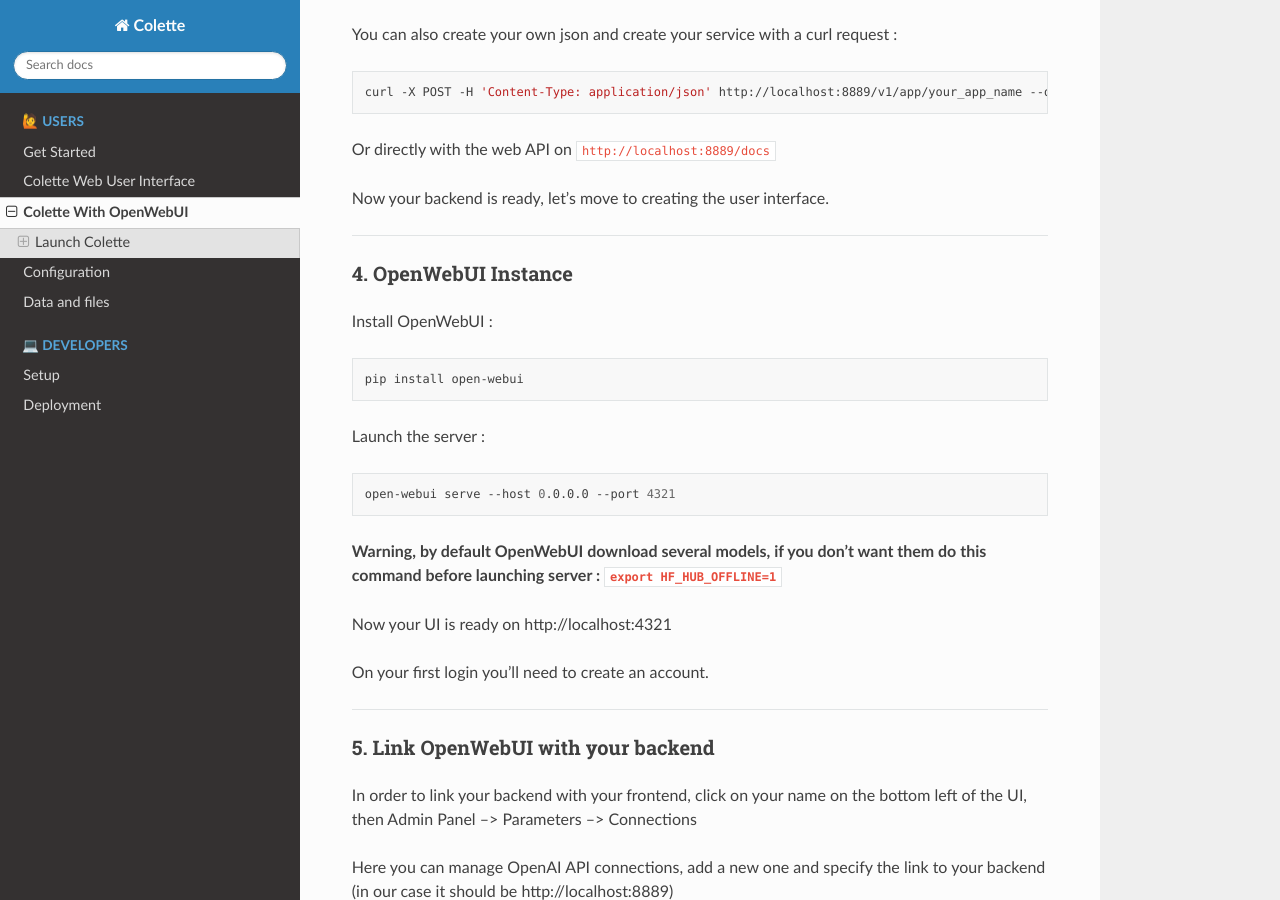
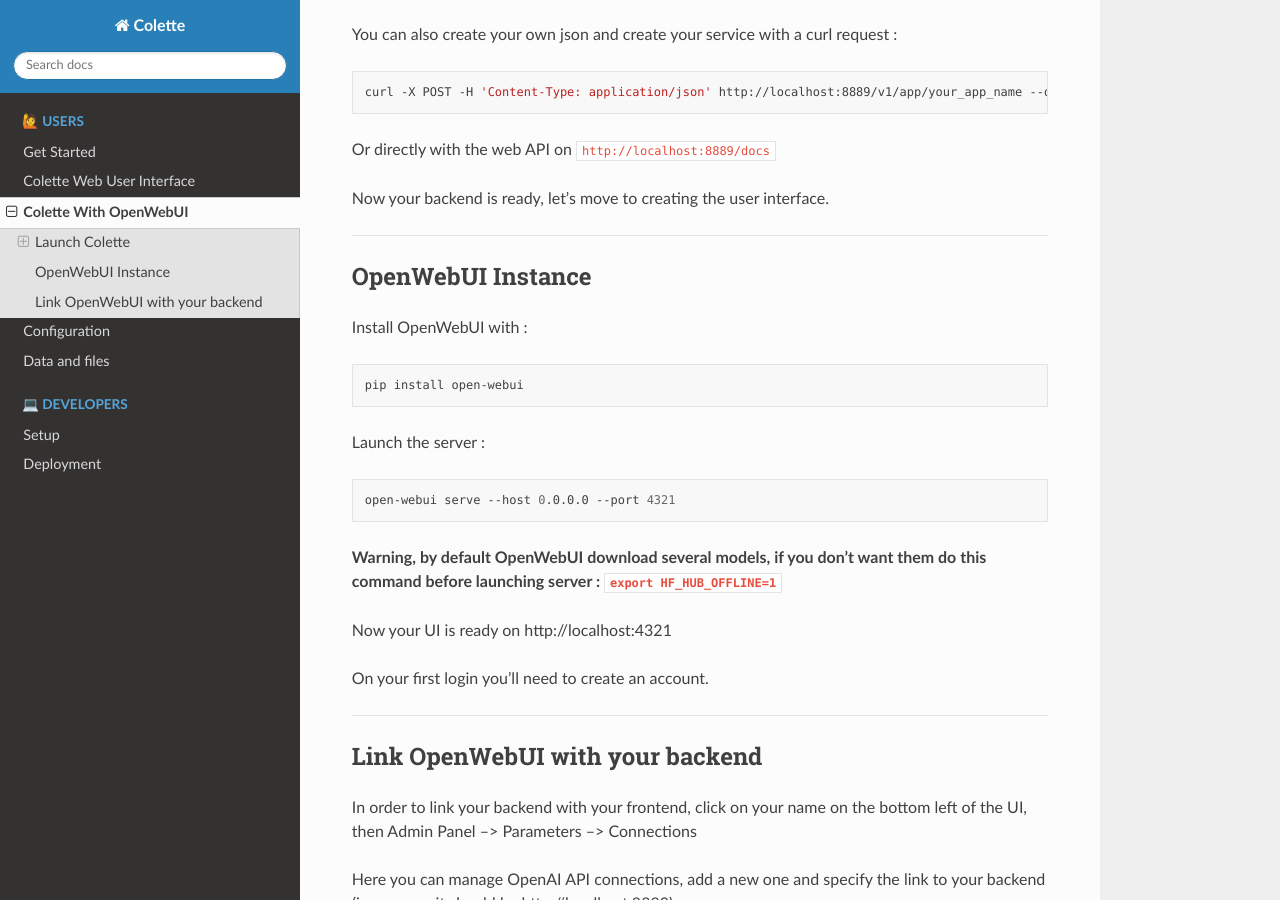
Before and after one commit to ship-zone/colette, a Sphinx documentation site: the page built from docs/source/users/openwebui.md, in a window 1280 px wide and 900 px high, scrolled down 1361 px. Built offline with Sphinx 7.4.7 and the Read the Docs theme 3.1.0, drawn with Linux system fonts in a browser that asks for light colours.

Commit message:
test build doc

````diff
--- a/docs/source/users/openwebui.md
+++ b/docs/source/users/openwebui.md
@@ -80,9 +80,9 @@
 
 ---
 
-### 4. OpenWebUI Instance
+## OpenWebUI Instance
 
-Install OpenWebUI :
+Install OpenWebUI with :
 ```bash
 pip install open-webui
 ```
@@ -99,7 +99,7 @@
 
 ---
 
-### 5. Link OpenWebUI with your backend
+## Link OpenWebUI with your backend
 
 In order to link your backend with your frontend, click on your name on the bottom left of the UI, then Admin Panel --> Parameters --> Connections
 
````
